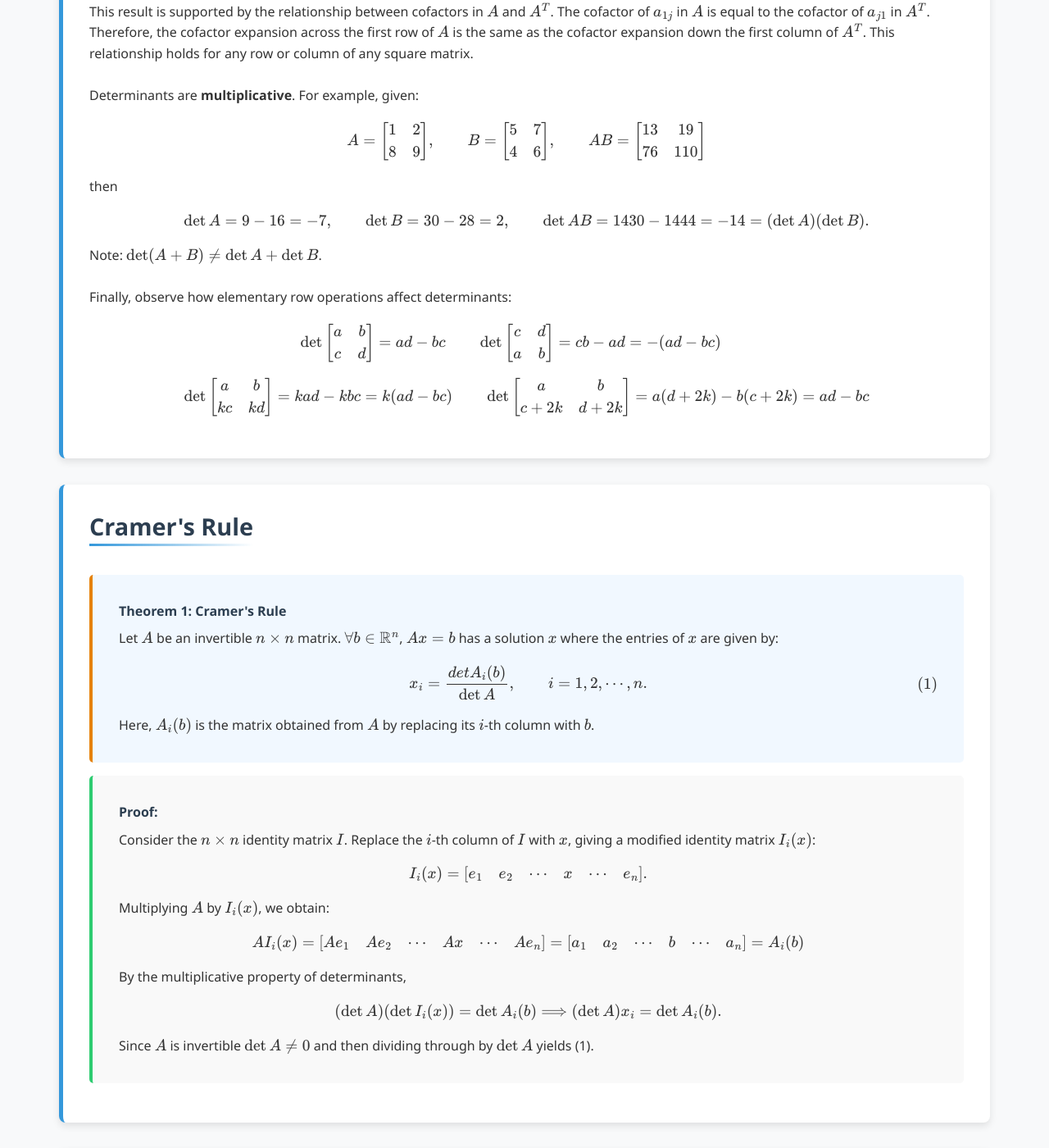
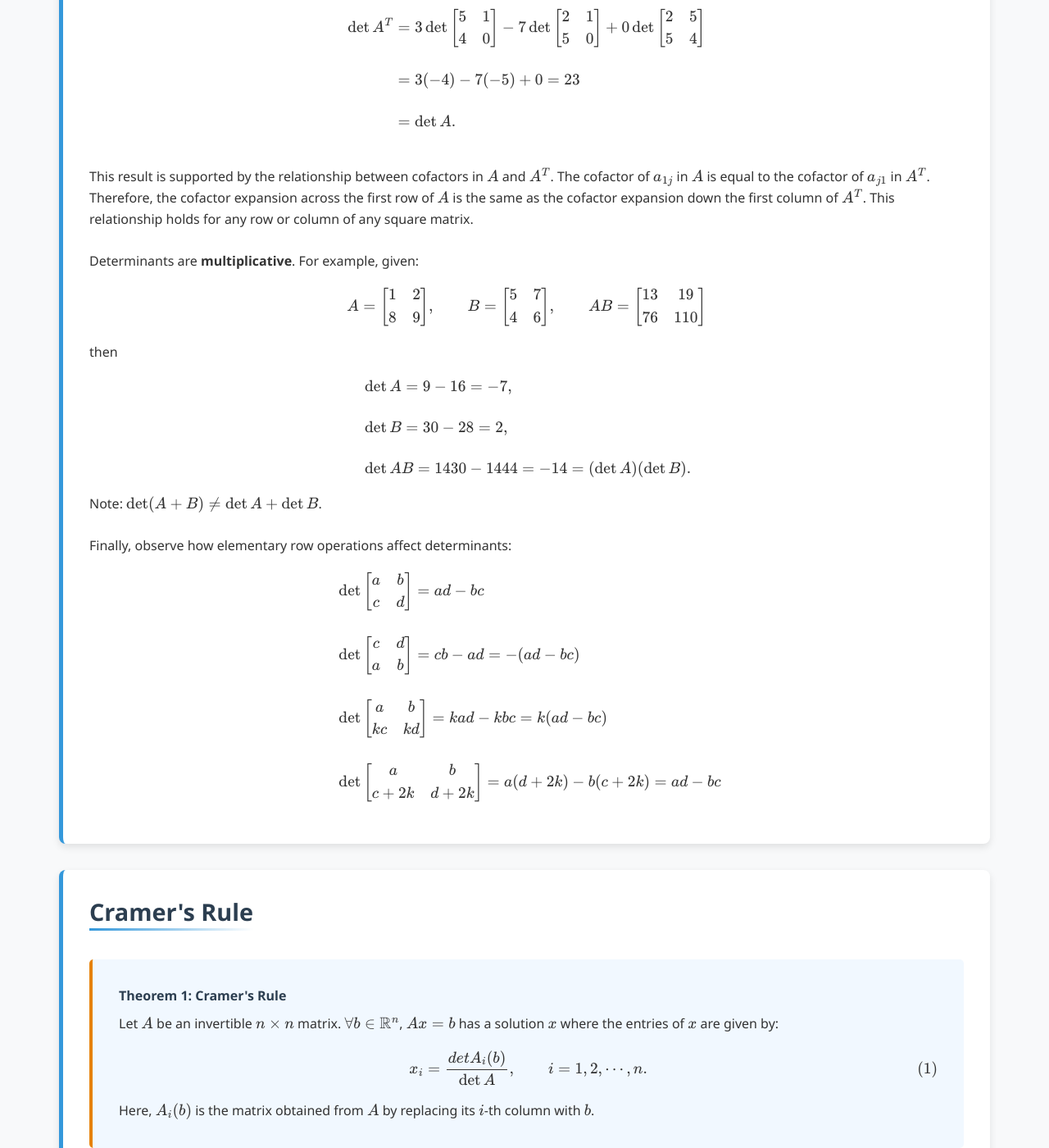
Before and after one commit to Yusukey01/yusukey01.github.io, a Jekyll site: the page built from Mathematics/Linear_algebra/determinants.html, in a window 1280 px wide and 1400 px high, scrolled down 2680 px. Shown: the whole window at 82% size. Built offline with Jekyll 4.4.1, drawn with Linux system fonts in a browser that asks for light colours; some of the changed text lies outside the part shown.

Commit message:
organizing stext

```diff
--- a/Mathematics/Linear_algebra/determinants.html
+++ b/Mathematics/Linear_algebra/determinants.html
@@ -70,17 +70,23 @@ description: Learn about determinants, and invertible matrix theorems.
             <br>
             For example, using the third row of \(A\):
             \[
+            \begin{align*}
             \det A
-                = 0 -1\det \begin{bmatrix} 3 & 5 \\ 7 & 4 \end{bmatrix} + 0
-                = -1(12-35) = 23
+                &= 0 -1\det \begin{bmatrix} 3 & 5 \\ 7 & 4 \end{bmatrix} + 0 \\\\
+                &= -1(12-35) \\\\
+                &= 23
+            \end{align*}
             \]
             Alternatively, expanding down the first column of \(A\):
             \[
+            \begin{align*}
             \det A
-                = 3\det \begin{bmatrix} 5 & 4 \\ 1 & 0 \end{bmatrix}
+                &= 3\det \begin{bmatrix} 5 & 4 \\ 1 & 0 \end{bmatrix}
                 -7\det \begin{bmatrix} 2 & 5 \\ 1 & 0 \end{bmatrix}
-                +0\det \begin{bmatrix} 2 & 5 \\ 5 & 4 \end{bmatrix}
-                = 3(-4)-7(-5)+0 = 23.
+                +0\det \begin{bmatrix} 2 & 5 \\ 5 & 4 \end{bmatrix} \\\\
+                &= 3(-4)-7(-5)+0  \\\\
+                &= 23.
+            \end{align*}
             \]
             <br>
             These computations demonstrate an important property: the determinant of a <strong>triangular matrix</strong> is
@@ -127,17 +133,23 @@ description: Learn about determinants, and invertible matrix theorems.
             AB = \begin{bmatrix} 13 & 19 \\ 76 & 110 \end{bmatrix}
             \]
             then
-            \[\det A = 9-16=-7, \qquad \det B = 30-28 =2, \qquad \det AB = 1430-1444=-14 = (\det A)(\det B).\]
+            \[
+            \begin{align*}
+            &\det A = 9-16=-7, \\\\
+            &\det B = 30-28 =2, \\\\
+            &\det AB = 1430-1444=-14 = (\det A)(\det B).
+            \end{align*}
+            \]
             Note: \(\det (A+B) \neq \det A + \det B\).
             <br><br>
             Finally, observe how elementary row operations affect determinants:
             \[
-            \det \begin{bmatrix} a & b  \\ c & d \end{bmatrix} = ad-bc  \qquad
-            \det \begin{bmatrix} c & d  \\ a & b  \end{bmatrix} = cb-ad=-(ad-bc) \qquad
-            \]
-            \[
-            \det \begin{bmatrix} a & b  \\ kc & kd \end{bmatrix} = kad-kbc = k(ad-bc) \qquad
-            \det \begin{bmatrix} a & b  \\ c+2k & d+2k \end{bmatrix} = a(d+2k)-b(c+2k) = ad-bc
+            \begin{align*}
+            &\det \begin{bmatrix} a & b  \\ c & d \end{bmatrix} = ad-bc  \\\\
+            &\det \begin{bmatrix} c & d  \\ a & b  \end{bmatrix} = cb-ad=-(ad-bc) \\\\\
+            &\det \begin{bmatrix} a & b  \\ kc & kd \end{bmatrix} = kad-kbc = k(ad-bc) \\\\
+            &\det \begin{bmatrix} a & b  \\ c+2k & d+2k \end{bmatrix} = a(d+2k)-b(c+2k) = ad-bc
+            \end{align*}
             \]
             </p>
             </section>
@@ -163,13 +175,18 @@ description: Learn about determinants, and invertible matrix theorems.
                 \]
                 Multiplying \(A\) by \(I_i(x)\), we obtain:
                 \[
-                AI_i(x) = \begin{bmatrix} Ae_1 & Ae_2 & \cdots & Ax & \cdots & Ae_n \end{bmatrix}
-                        = \begin{bmatrix} a_1 & a_2 & \cdots & b & \cdots & a_n \end{bmatrix}
-                        = A_i(b)
+                \begin{align*}
+                AI_i(x) &= \begin{bmatrix} Ae_1 & Ae_2 & \cdots & Ax & \cdots & Ae_n \end{bmatrix} \\\\
+                        &= \begin{bmatrix} a_1 & a_2 & \cdots & b & \cdots & a_n \end{bmatrix} \\\\
+                        &= A_i(b)
+                \end{align*}
                 \]
                 By the multiplicative property of determinants,
                 \[
-                (\det A)(\det I_i(x))= \det A_i(b) \Longrightarrow (\det A)x_i = \det A_i(b).
+                \begin{align*}
+                &(\det A)(\det I_i(x))= \det A_i(b)  \\\\
+                &\Longrightarrow (\det A)x_i = \det A_i(b).
+                \end{align*}
                 \]
                 Since \(A\) is invertible \(\det A \neq 0\) and then dividing through by \(\det A\) yields (1).
             </div>
@@ -204,10 +221,10 @@ description: Learn about determinants, and invertible matrix theorems.
             A = \begin{bmatrix} -1 & 2 & 3 \\  2 & 1 & -4 \\  3 & 3 & 2 \end{bmatrix}.
             \]
             To get \(\text{adj }A\), we need the nine cofactors of \(A\):
-            \[C_{11}=+(2+12)=14,\qquad C_{21}=-(4-9)=5, \qquad C_{31}=+(-8-3)=-11\]
-            \[C_{12}=-(4+12)=-16,\qquad C_{22}=+(-2-9)=-11, \qquad C_{32}=-(4-6)=2\]
-            \[C_{13}=+(6-3)=3, \qquad C_{23}=-(-3-6)=9, \qquad C_{33}=+(-1-4)=-5\]
-            and \(\det A = -1(2+12)-2(4+12)+3(6-3)=-14-32+9=-37\).
+            \[C_{11}=+(2+12)=14,\quad C_{21}=-(4-9)=5, \quad C_{31}=+(-8-3)=-11\]
+            \[C_{12}=-(4+12)=-16,\quad C_{22}=+(-2-9)=-11, \quad C_{32}=-(4-6)=2\]
+            \[C_{13}=+(6-3)=3, \quad C_{23}=-(-3-6)=9, \quad C_{33}=+(-1-4)=-5\]
+            and \(\det A = -1(2+12)-2(4+12)+3(6-3) = -37\).
             To verify the determinant, we can compute
             \[(\text{adj }A)A = \begin{bmatrix} 14 & 5 & -11 \\ -16 & -11 & 2 \\ 3 & 9 & -5 \end{bmatrix}
                                 \begin{bmatrix} -1 & 2 & 3 \\  2 & 1 & -4 \\  3 & 3 & 2 \end{bmatrix}
```
Also changed, not shown: other parts of Mathematics/Linear_algebra/determinants.html (+2 -2 lines).
